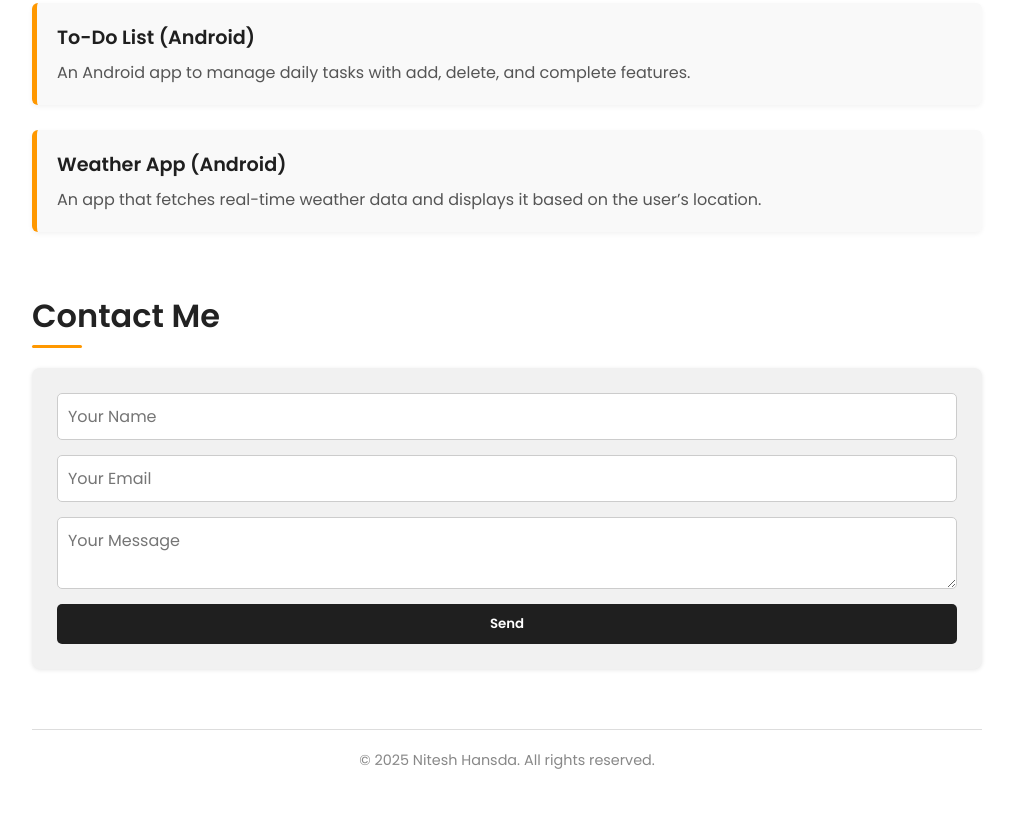
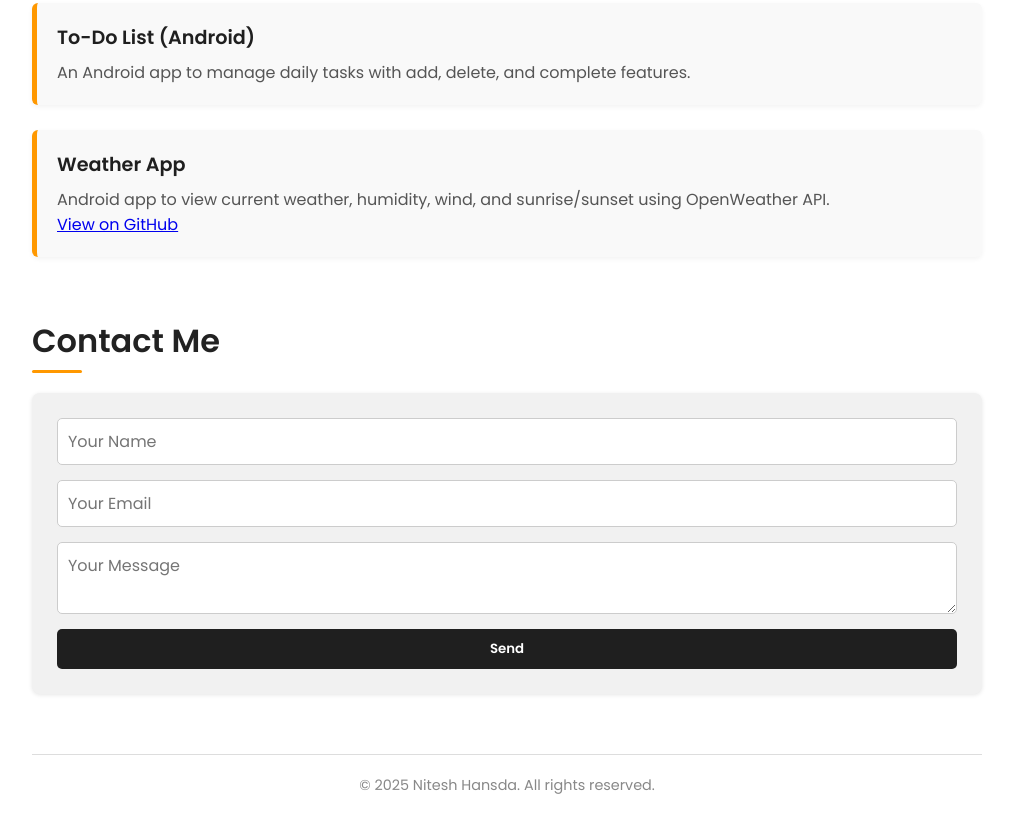
Before and after one commit to hadsha220224/Nitesh_Portfolioi, a plain HTML site: page index.html in a window 1280 px wide. Shown: the part 1169-2001 px from the top of the page, without its empty margins (258-1271 px from the left). Drawn offline with Linux system fonts and the light colour scheme.

Commit message:
Added WeatherApp to portfolio

```diff
--- a/index.html
+++ b/index.html
@@ -70,9 +70,11 @@
           <p>An Android app to manage daily tasks with add, delete, and complete features.</p>
         </div>
         <div class="project">
-          <h3>Weather App (Android)</h3>
-          <p>An app that fetches real-time weather data and displays it based on the user’s location.</p>
+          <h3>Weather App</h3>
+              <p>Android app to view current weather, humidity, wind, and sunrise/sunset using OpenWeather API.</p>
+              <a href="https://github.com/hadsha220224/WeatherApp.git" target="_blank">View on GitHub</a>
         </div>
+
       </section>
 
       <section id="contact">
```
